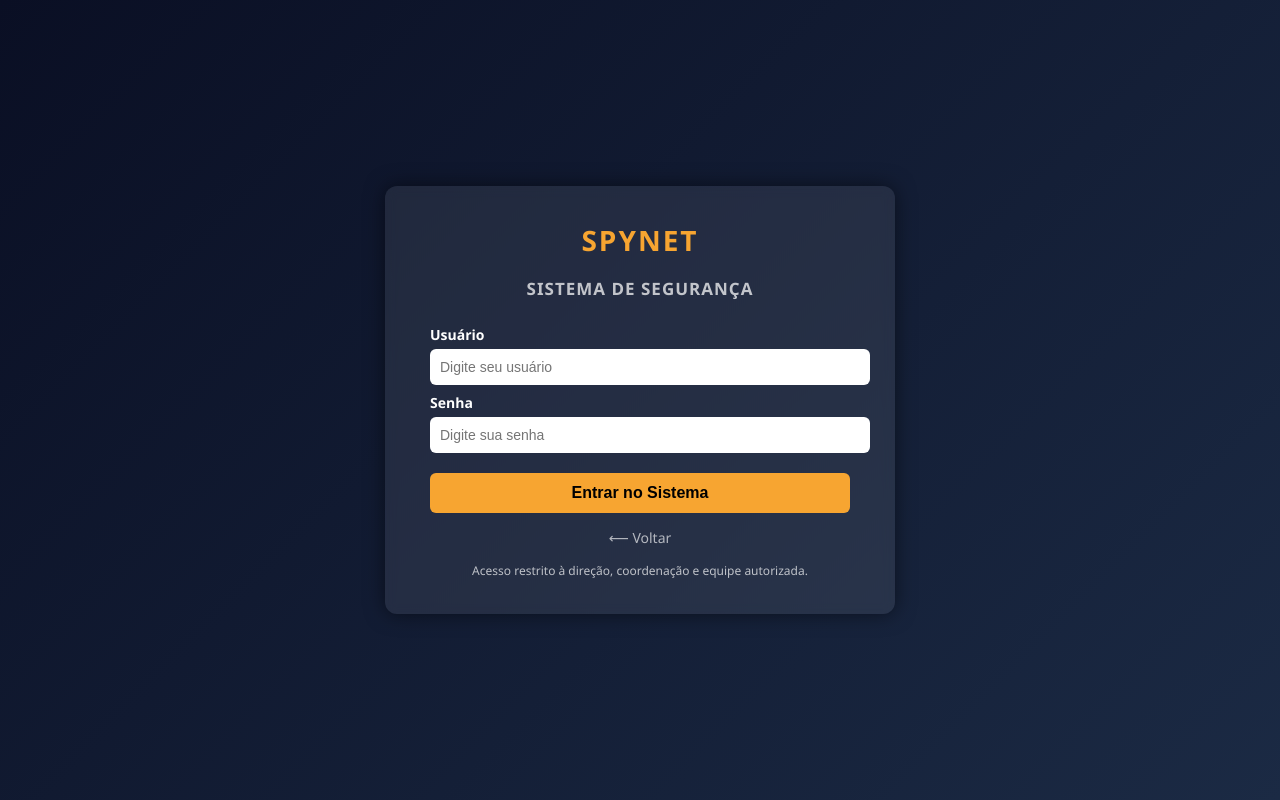
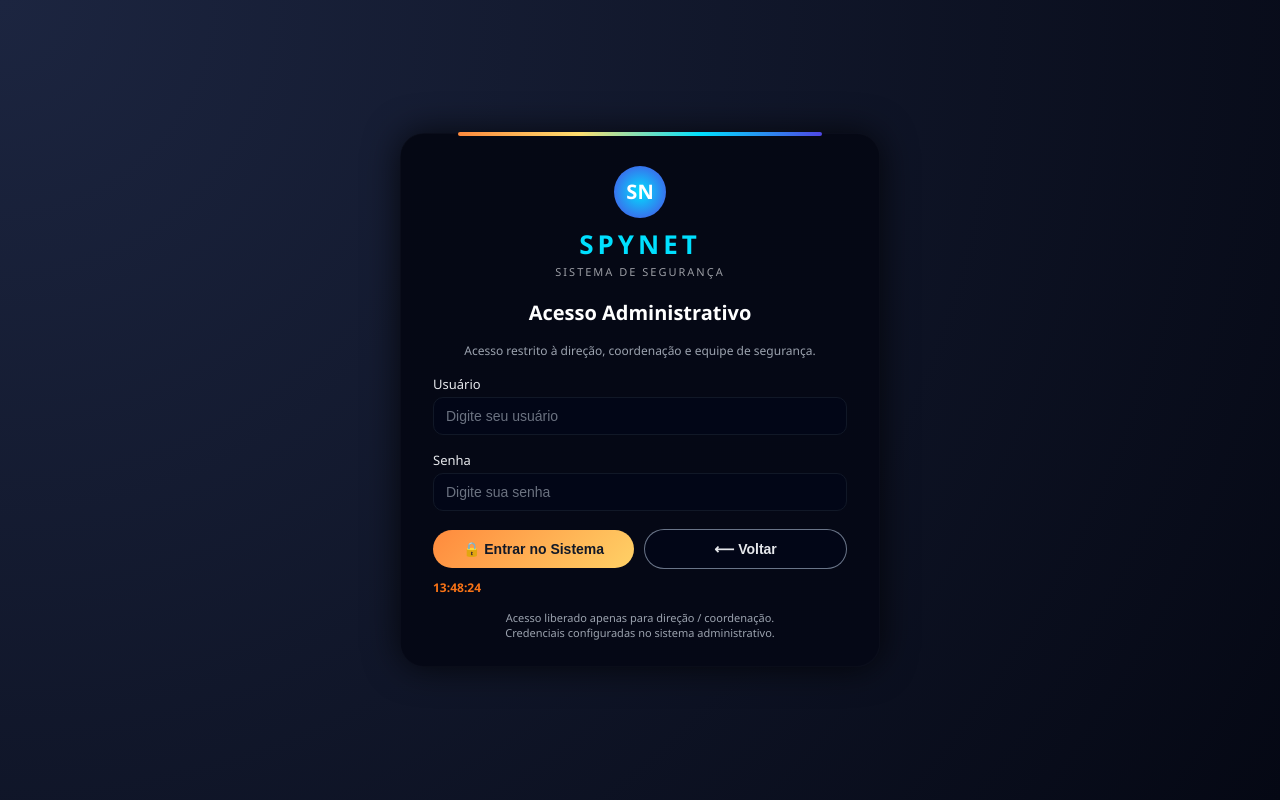
Before and after one commit to salveci2022/prof-safe24-premium-secure, a Flask app: page /login_central in a window 1280 px wide. Run offline with Flask 3, Linux system fonts and the light colour scheme.

Commit message:
Update login_central.html

```diff
--- a/templates/login_central.html
+++ b/templates/login_central.html
@@ -2,126 +2,267 @@
 <html lang="pt-BR">
 <head>
     <meta charset="UTF-8">
+    <title>SPYNET – Acesso Administrativo</title>
     <meta name="viewport" content="width=device-width, initial-scale=1.0">
-    <title>SPYNET – Acesso Administrativo</title>
 
     <style>
+        * {
+            box-sizing: border-box;
+        }
+
         body {
             margin: 0;
             padding: 0;
             font-family: "Segoe UI", Arial, sans-serif;
-            background: linear-gradient(135deg, #0a0f24, #1b2a44);
-            color: white;
-            height: 100vh;
+            background: radial-gradient(circle at top left, #1c2540, #050814);
+            color: #ffffff;
+            min-height: 100vh;
             display: flex;
             justify-content: center;
             align-items: center;
         }
 
-        .container {
-            background: rgba(255, 255, 255, 0.08);
-            padding: 35px 45px;
-            border-radius: 12px;
-            width: 420px;
-            box-shadow: 0 0 20px rgba(0, 0, 0, 0.5);
-            backdrop-filter: blur(6px);
+        .login-wrapper {
+            width: 100%;
+            max-width: 520px;
+            padding: 20px;
         }
 
-        h1 {
+        .card {
+            position: relative;
+            background: linear-gradient(160deg, #050814, #050816);
+            border-radius: 24px;
+            padding: 32px 32px 26px 32px;
+            box-shadow: 0 0 35px rgba(0,0,0,0.75);
+            border: 1px solid rgba(255, 255, 255, 0.02);
+        }
+
+        /* Borda neon superior */
+        .card::before {
+            content: "";
+            position: absolute;
+            top: -2px;
+            left: 12%;
+            right: 12%;
+            height: 4px;
+            border-radius: 999px;
+            background: linear-gradient(90deg, #ff8a3d, #ffdf6f, #00e0ff, #4f46e5);
+        }
+
+        .logo-circle {
+            width: 52px;
+            height: 52px;
+            border-radius: 50%;
+            background: radial-gradient(circle, #00e0ff, #4f46e5);
+            display: flex;
+            align-items: center;
+            justify-content: center;
+            font-weight: 800;
+            font-size: 20px;
+            color: #ffffff;
+            margin: 0 auto 8px auto;
+        }
+
+        .title-main {
             text-align: center;
-            margin-top: 0;
+            font-size: 26px;
+            font-weight: 800;
+            letter-spacing: 4px;
+            color: #00e0ff;
+            margin: 0;
+        }
+
+        .subtitle-system {
+            text-align: center;
+            font-size: 11px;
             letter-spacing: 2px;
-            font-size: 28px;
-            color: #f7a531;
+            text-transform: uppercase;
+            margin-top: 2px;
+            color: #e5e7ebaa;
+        }
+
+        .access-title {
+            margin-top: 20px;
+            text-align: center;
+            font-size: 20px;
             font-weight: 700;
         }
 
-        h2 {
+        .access-desc {
+            margin-top: 4px;
             text-align: center;
-            margin-bottom: 25px;
-            font-size: 17px;
-            color: #ffffffb9;
-            letter-spacing: 1px;
+            font-size: 12px;
+            color: #9ca3af;
+        }
+
+        .form-group {
+            margin-top: 16px;
         }
 
         label {
+            display: block;
+            font-size: 13px;
+            margin-bottom: 4px;
+            color: #e5e7eb;
+        }
+
+        input[type="text"],
+        input[type="password"] {
+            width: 100%;
+            padding: 10px 12px;
+            border-radius: 10px;
+            border: 1px solid #111827;
             font-size: 14px;
-            margin-top: 8px;
-            display: block;
+            outline: none;
+            background: radial-gradient(circle at top left, #020617, #020617);
+            color: #f9fafb;
+        }
+
+        input::placeholder {
+            color: #6b7280;
+        }
+
+        input:focus {
+            border-color: #00e0ff;
+            box-shadow: 0 0 0 1px rgba(0, 224, 255, 0.35);
+        }
+
+        .error-box {
+            margin-top: 14px;
+            border-radius: 8px;
+            background: rgba(239, 68, 68, 0.18);
+            border: 1px solid rgba(239, 68, 68, 0.6);
+            padding: 8px 10px;
+            font-size: 13px;
+            color: #fecaca;
+        }
+
+        .buttons-row {
+            display: flex;
+            gap: 10px;
+            margin-top: 18px;
+            align-items: center;
+        }
+
+        .btn-primary {
+            flex: 1;
+            padding: 11px 0;
+            border-radius: 999px;
+            border: none;
+            cursor: pointer;
+            font-size: 14px;
+            font-weight: 700;
+            background: linear-gradient(135deg, #ff8a3d, #ffd166);
+            color: #111827;
+            display: inline-flex;
+            align-items: center;
+            justify-content: center;
+            gap: 6px;
+        }
+
+        .btn-primary:hover {
+            filter: brightness(1.05);
+        }
+
+        .btn-secondary {
+            flex: 1;
+            padding: 11px 0;
+            border-radius: 999px;
+            border: 1px solid rgba(148, 163, 184, 0.7);
+            cursor: pointer;
+            font-size: 14px;
+            font-weight: 600;
+            background: radial-gradient(circle at top left, #020617, #020617);
+            color: #e5e7eb;
+        }
+
+        .btn-secondary:hover {
+            border-color: #00e0ff;
+        }
+
+        .clock {
+            margin-top: 10px;
+            font-size: 12px;
+            color: #f97316;
             font-weight: 600;
         }
 
-        input {
-            width: 100%;
-            padding: 10px;
-            border-radius: 6px;
-            border: none;
-            margin-top: 5px;
-            font-size: 14px;
+        .footer-text {
+            margin-top: 14px;
+            font-size: 11px;
+            color: #9ca3af;
+            text-align: center;
         }
 
-        .btn-login {
-            margin-top: 20px;
-            width: 100%;
-            padding: 11px;
-            border: none;
-            font-size: 16px;
-            border-radius: 6px;
-            background: #f7a531;
-            color: #000;
-            font-weight: 700;
-            cursor: pointer;
-            transition: 0.2s;
-        }
-
-        .btn-login:hover {
-            background: #ffbb55;
-        }
-
-        .back {
-            display: block;
-            text-align: center;
-            margin-top: 15px;
-            text-decoration: none;
-            font-size: 14px;
-            color: #ffffffa8;
-        }
-
-        .back:hover {
-            color: white;
-        }
-
-        .footer {
-            text-align: center;
-            font-size: 12px;
-            margin-top: 15px;
-            opacity: 0.7;
+        @media (max-width: 480px) {
+            .card {
+                padding: 24px 20px 20px 20px;
+                border-radius: 20px;
+            }
         }
     </style>
-
 </head>
 <body>
 
-    <div class="container">
-        <h1>SPYNET</h1>
-        <h2>SISTEMA DE SEGURANÇA</h2>
+<div class="login-wrapper">
+    <div class="card">
+        <div class="logo-circle">SN</div>
+        <h1 class="title-main">SPYNET</h1>
+        <div class="subtitle-system">SISTEMA DE SEGURANÇA</div>
+
+        <h2 class="access-title">Acesso Administrativo</h2>
+        <div class="access-desc">
+            Acesso restrito à direção, coordenação e equipe de segurança.
+        </div>
 
         <form method="POST">
-            <label>Usuário</label>
-            <input type="text" name="usuario" placeholder="Digite seu usuário">
+            <div class="form-group">
+                <label for="usuario">Usuário</label>
+                <input id="usuario" name="usuario" type="text" placeholder="Digite seu usuário">
+            </div>
 
-            <label>Senha</label>
-            <input type="password" name="senha" placeholder="Digite sua senha">
+            <div class="form-group">
+                <label for="senha">Senha</label>
+                <input id="senha" name="senha" type="password" placeholder="Digite sua senha">
+            </div>
 
-            <button class="btn-login">Entrar no Sistema</button>
+            {% if error %}
+            <div class="error-box">
+                {{ error }}
+            </div>
+            {% endif %}
+
+            <div class="buttons-row">
+                <button type="submit" class="btn-primary">
+                    🔒 Entrar no Sistema
+                </button>
+                <button type="button" class="btn-secondary" onclick="window.location.href='/'">
+                    ⟵ Voltar
+                </button>
+            </div>
+
+            <div class="clock" id="clock"></div>
+
+            <div class="footer-text">
+                Acesso liberado apenas para direção / coordenação.<br>
+                Credenciais configuradas no sistema administrativo.
+            </div>
         </form>
+    </div>
+</div>
 
-        <a class="back" href="/">⟵ Voltar</a>
-
-        <div class="footer">
-            Acesso restrito à direção, coordenação e equipe autorizada.
-        </div>
-    </div>
+<script>
+    function atualizarRelogio() {
+        const el = document.getElementById("clock");
+        const agora = new Date();
+        const h = String(agora.getHours()).padStart(2, "0");
+        const m = String(agora.getMinutes()).padStart(2, "0");
+        const s = String(agora.getSeconds()).padStart(2, "0");
+        el.textContent = h + ":" + m + ":" + s;
+    }
+    atualizarRelogio();
+    setInterval(atualizarRelogio, 1000);
+</script>
 
 </body>
 </html>
```
